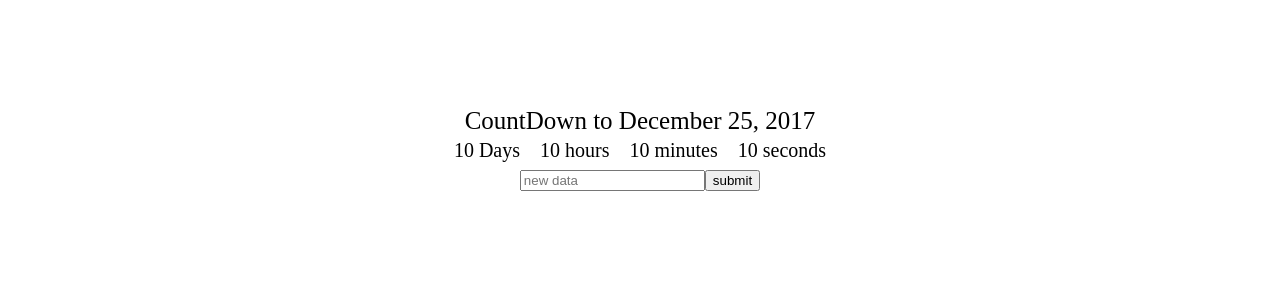
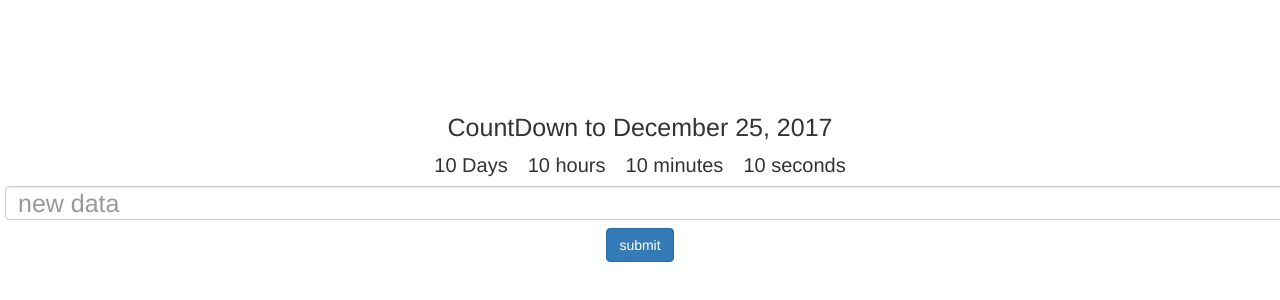
Before and after one commit to mistunori-morita/react-time, a React (Create React App) app in the folder countdownchamp/: page / in a window 1280 px wide. Shown: the part 146-446 px from the top of the page. Built offline with nearby package versions, Linux system fonts and the light colour scheme.

Commit message:
compolete

```diff
--- a/countdownchamp/public/index.html
+++ b/countdownchamp/public/index.html
@@ -10,6 +10,7 @@
     -->
     <link rel="manifest" href="%PUBLIC_URL%/manifest.json">
     <link rel="shortcut icon" href="%PUBLIC_URL%/favicon.ico">
+    <link rel="stylesheet" href="https://maxcdn.bootstrapcdn.com/bootstrap/latest/css/bootstrap.min.css">
     <!--
       Notice the use of %PUBLIC_URL% in the tags above.
       It will be replaced with the URL of the `public` folder during the build.
--- a/countdownchamp/src/App.css
+++ b/countdownchamp/src/App.css
@@ -13,3 +13,9 @@
   margin: 10px;
   font-size: 20px;
 }
+
+
+.Deadline-input{
+  font-size: 25px;
+  margin: 5px;
+}
--- a/countdownchamp/src/App.jsx
+++ b/countdownchamp/src/App.jsx
@@ -1,6 +1,8 @@
 import React, { Component }from 'react';
 import './App.css';
 import Clock from './Clock';
+import { Form, FormControl, Button } from 'react-bootstrap';
+
 
 class App extends Component {
   constructor(props){
@@ -26,10 +28,13 @@
         <div>CountDown to {this.state.dedline}</div>
         <Clock
           dedline={this.state.dedline}/>
-        <div>
-          <input placeholder="new data" onChange={event => this.setState({newDedline: event.target.value})}/>
-          <button onClick={() => this.changeDEadline()}>submit</button>
-        </div>
+        <Form inline={true}>
+          <FormControl
+             className="Deadline-input"
+             placeholder="new data"
+             onChange={event => this.setState({newDedline: event.target.value})}/>
+          <Button onClick={() => this.changeDEadline()}>submit</Button>
+        </Form>
       </div>
     )
   }
```
Also changed, not shown: 1 other file (tests, documents, lock files or other folders).
